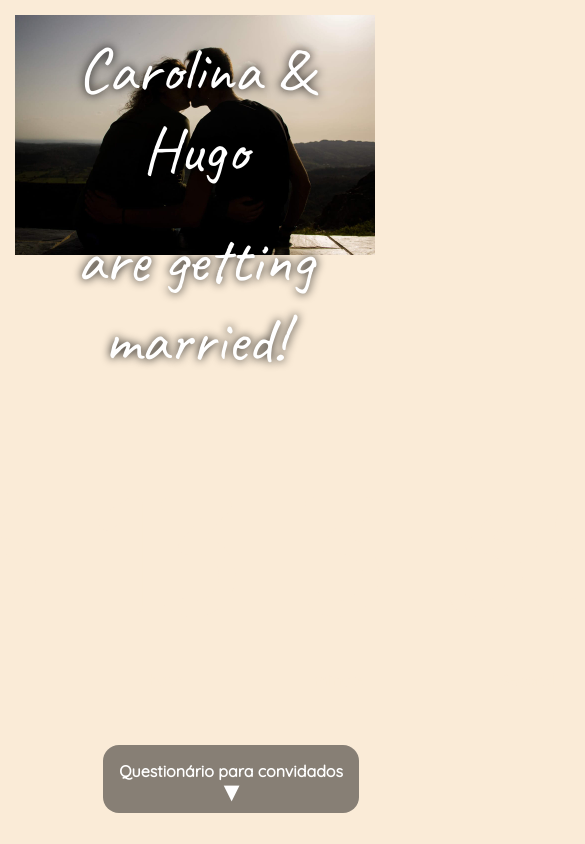
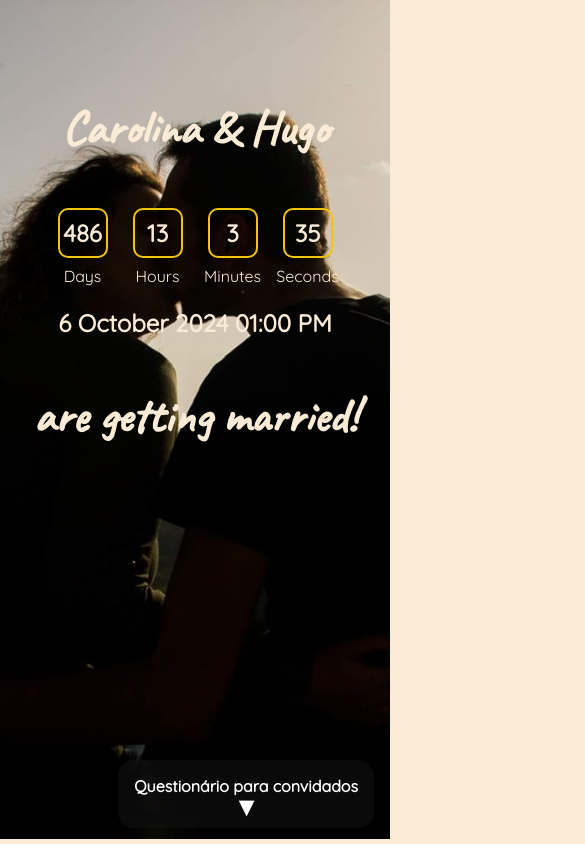
Before and after one commit to hugoac26/Casamento-Carolina-e-Hugo, a plain HTML site: page home.html in a window 390 px wide. Shown: the top 844 px of the page, 585 px wide, since content can reach past the window. Drawn offline with Linux system fonts and the light colour scheme.

Commit message:
new timer

```diff
--- a/home.html
+++ b/home.html
@@ -6,7 +6,7 @@
     <link rel="stylesheet" type="text/css" href="theme.css">
     <link rel="stylesheet" type="text/css" href="./icons/css/all.min.css">
     <link rel="stylesheet" href="https://fonts.googleapis.com/css?family=Lato" />
-    <link rel="stylesheet" href="timer.css" />
+    <link rel="stylesheet" href="styles.css" />
     <link href="https://fonts.googleapis.com/css?family=Caveat|Quicksand&display=swap" rel="stylesheet">
     <meta name="viewport" content="width=device-width, initial-scale=1">
     <style>
@@ -17,7 +17,18 @@
 
 </head>
 <body>
-    <section class="coming-soon">
+    <main class="main-container">
+        <h1 class="timer">Carolina & Hugo</h1>
+        <div class="countdown">
+            <span>00</span>
+            <span>00</span>
+            <span>00</span>
+            <span>00</span>
+        </div>
+        <h2 class="launch-date"></h2>
+        <h1 class="timer">are getting married!</h1>
+    </main>
+    <!--<section class="coming-soon">
         <h1 class="heading">Carolina & Hugo</h1>
         <h1 class="heading">are getting married!</h1>
         <div>
@@ -26,21 +37,21 @@
                     <h3 class="day">Time</h3>
                     <h3>Day</h3>
                 </div>
-                <div class="container-hour" >
+                <div class="container-hour">
                     <h3 class="hour"> Time </h3>
                     <h3>hour</h3>
                 </div>
-                <div class="container-minute" >
+                <div class="container-minute">
                     <h3 class="minute"> Time </h3>
                     <h3>minute</h3>
                 </div>
-                <div class="container-second" >
+                <div class="container-second">
                     <h3 class="second"> Time </h3>
                     <h3>Second</h3>
                 </div>
             </div>
         </div>
-    </section>
+    </section>-->
     <!--<header class="header">
         <h1 class="heading">
             Carolina & Hugo
@@ -99,7 +110,7 @@
 
         </div>
     </section>
-    <script src="./js/timer.js"></script>
+    <script src="./js/script.js"></script>
     <script src="./js/smooth-scroll.polyfills.min.js"></script>
     <script defer>
         var scroll = new SmoothScroll('a[href*="#"]');
--- /dev/null
+++ b/js/script.js
@@ -0,0 +1,39 @@
+// Launch Date
+let launchDate = '6 October 2024 01:00 PM';
+
+// Added Launch In HTML
+document.querySelector('.launch-date').innerHTML = launchDate;
+
+// Display Countdown Using <span> Tags
+let inputs = document.querySelectorAll('span');
+
+function countDown() {
+	// End Date
+	let end = new Date(launchDate);
+
+	// Current Date
+	let start = new Date();
+
+	// Difference from Launch Date to till Current date
+	// Returns Milliseconds as difference convert to seconds divided by 1000
+	let diff = (end - start) / 1000;
+
+	if (diff < 0) return;
+
+	// Convert Into Days
+	inputs[0].innerHTML = Math.floor(diff / 3600 / 24);
+
+	// Hours
+	inputs[1].innerHTML = Math.floor((diff / 3600) % 24);
+
+	// Minutes
+	inputs[2].innerHTML = Math.floor((diff / 60) % 60);
+
+	// Seconds
+	inputs[3].innerHTML = Math.floor(diff) % 60;
+}
+
+// Update Live
+setInterval(() => {
+	countDown();
+}, 1000);
--- /dev/null
+++ b/styles.css
@@ -0,0 +1,174 @@
+* {
+    margin: 0;
+    padding: 0;
+    box-sizing: border-box;
+}
+
+body {
+    width: 100%;
+    height: 100vh;
+    font-family: 'Segoe UI';
+}
+
+/* NAVBAR */
+nav {
+    display: flex;
+    justify-content: space-between;
+    padding: 20px;
+    background-color: transparent;
+    box-shadow: 5px 5px 10px lightgray;
+    color: #191e24;
+}
+
+    nav .logo {
+        font-weight: 700;
+        text-transform: uppercase;
+        letter-spacing: 1px;
+    }
+
+    nav ul {
+        list-style: none;
+        display: flex;
+        gap: 20px;
+        font-weight: 400;
+    }
+
+/* MAIN-CONTAINER */
+.main-container {
+    background-image: url(./img/hero.jpeg);
+    background-repeat: no-repeat;
+    background-position: 50% 60%;
+    background-attachment: scroll;
+    background-size: cover;
+    height: 50vh;
+    margin: 0;
+    padding-top: 60vh;
+    height: calc(100% - 5px);
+    text-align: center;
+    padding: 50px 20px;
+    color: antiquewhite;
+    position: relative;
+    overflow: hidden;
+}
+
+.title {
+    font-size: 2.5rem;
+    padding: 20px;
+}
+
+.launch-date {
+    font-size: 1.5rem;
+    color: antiquewhite;
+}
+
+.countdown {
+    width: 500px;
+    margin: 50px auto;
+    display: grid;
+    place-items: center;
+    grid-template-columns: repeat(4, 1fr);
+    gap: 15px;
+    color:antiquewhite;
+}
+
+    .countdown span {
+        width: 100px;
+        height: 80px;
+        border: 3px solid#f1c40f;
+        display: grid;
+        place-items: center;
+        font-weight: bold;
+        font-size: 2rem;
+        position: relative;
+        border-radius: 10px;
+        color:antiquewhite;
+    }
+
+        .countdown span:after {
+            position: absolute;
+            bottom: -35px;
+            font-size: 1.2rem;
+            font-weight: 500;
+            color: antiquewhite;
+        }
+
+        .countdown span:nth-child(1):after {
+            content: 'Days';
+        }
+
+        .countdown span:nth-child(2):after {
+            content: 'Hours';
+        }
+
+        .countdown span:nth-child(3):after {
+            content: 'Minutes';
+        }
+
+        .countdown span:nth-child(4):after {
+            content: 'Seconds';
+        }
+
+.main-container img {
+    width: 100px;
+    position: absolute;
+}
+
+.main-container #js {
+    left: 0px;
+    bottom: -10px;
+    transform: rotate(-20deg);
+    z-index: -1;
+    animation: move 2s alternate-reverse infinite;
+}
+
+.main-container #react {
+    right: -20px;
+    bottom: -10px;
+    width: 150px;
+    animation: rotate 5s infinite linear;
+}
+
+@keyframes rotate {
+    100% {
+        transform: rotate(360deg);
+    }
+}
+
+@keyframes move {
+    100% {
+        left: -20px;
+        bottom: -10px;
+    }
+}
+
+@media only screen and (max-width: 500px) {
+    .countdown span {
+        width: 50px;
+        height: 50px;
+        font-weight: medium;
+        font-size: 1.5rem;
+        border-radius: 10px;
+        border: 2px solid#f1c40f;
+    }
+
+    .countdown {
+        width: 300px;
+        gap: 0;
+    }
+
+        .countdown span:after {
+            bottom: -30px;
+            font-size: 1rem;
+            font-weight: 400;
+        }
+
+    .title {
+        font-size: 2rem;
+        padding: 10px;
+    }
+
+    .launch-date {
+        font-size: 1.5rem;
+        color: antiquewhite;
+    }
+}
--- a/theme.css
+++ b/theme.css
@@ -66,6 +66,13 @@ html, body{
     font-family: 'Caveat', cursive;
     font-size: 3em;
     margin-top: 2em;
+    color:black;
+}
+.timer {
+    font-family: 'Caveat', cursive;
+    font-size: 3em;
+    margin-top: 1em;
+    color: antiquewhite;
 }
 .details{
     margin: 0 auto 8em;
```
